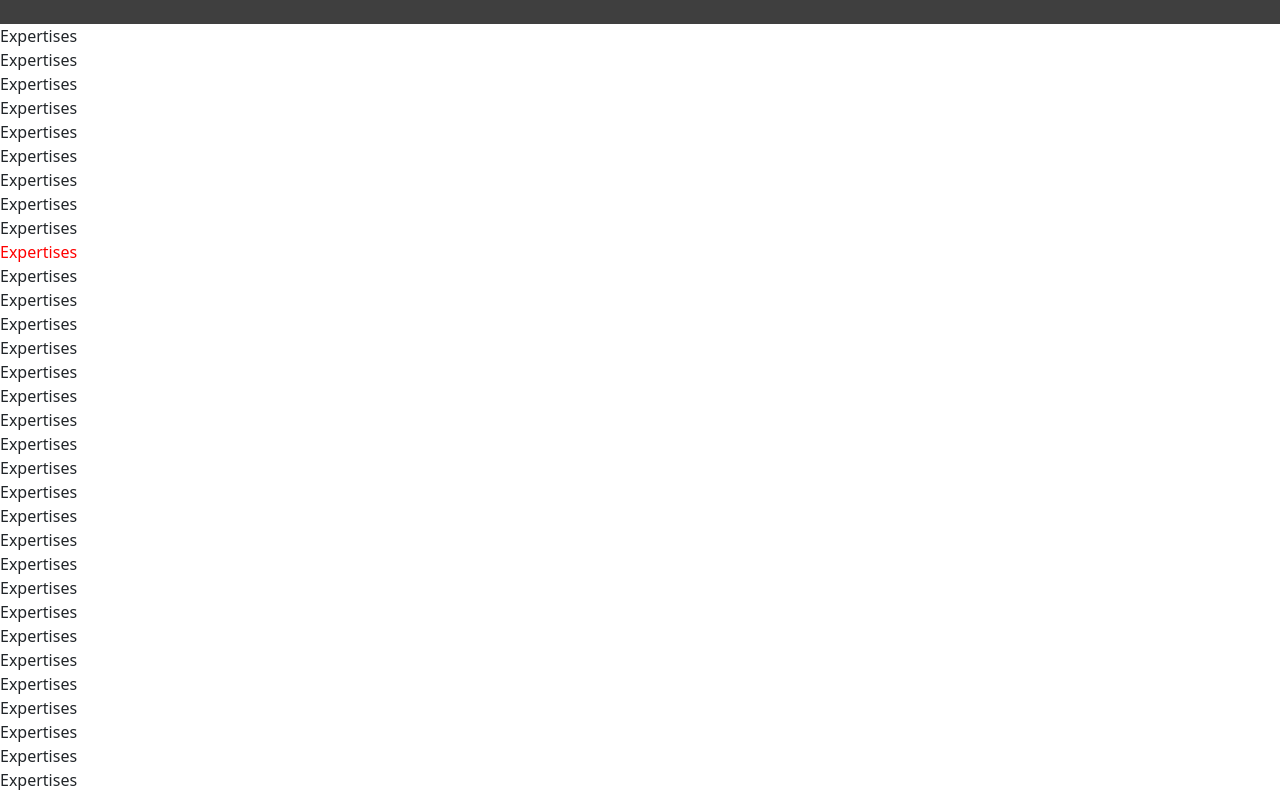
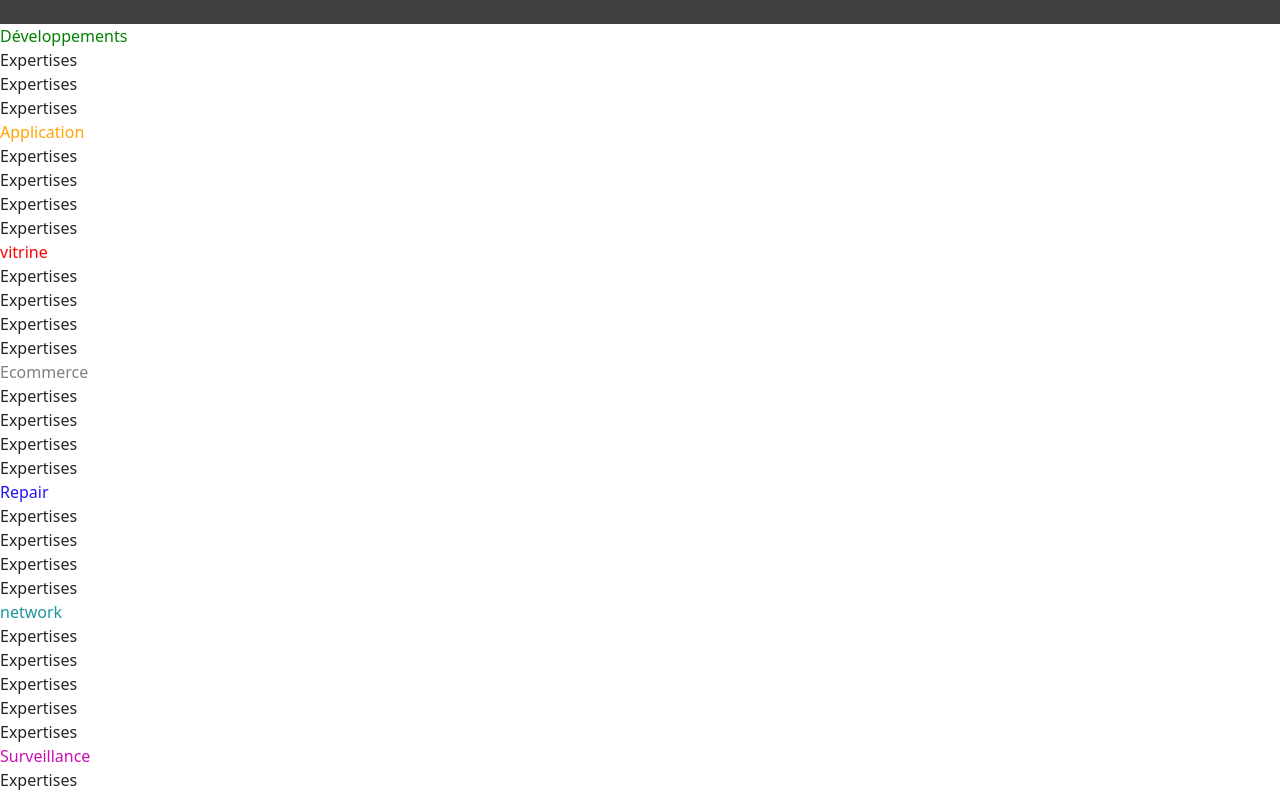
Before and after one commit to Alphonse-K/vinmartech, a React (Create React App) app: page /expertises in a window 1280 px wide. Shown: the part 840-1636 px from the top of the page. Built offline with nearby package versions, Linux system fonts and the light colour scheme; grey boxes are pictures that could not be loaded; a web font is replaced by a local one.

Commit message:
expertises and footer components updated

```diff
--- a/src/components/Expertises.js
+++ b/src/components/Expertises.js
@@ -26,37 +26,37 @@ export default function Expertises() {
             </HashLink>
           </section>
         </div>
+        <div id='specific' style={{color: 'green'}}>Développements</div>
+        <div>Expertises</div>
+        <div>Expertises</div>
+        <div>Expertises</div>
+        <div id='app' style={{color: 'orange'}}>Application</div>
+        <div>Expertises</div>
+        <div>Expertises</div>
+        <div>Expertises</div>
+        <div>Expertises</div>
+        <div id="vitrine" style={{color: 'red'}}>vitrine</div>
+        <div>Expertises</div>
+        <div>Expertises</div>
+        <div>Expertises</div>
+        <div>Expertises</div>
+        <div id='ecommerce' style={{color: 'grey'}}>Ecommerce</div>
+        <div>Expertises</div>
+        <div>Expertises</div>
+        <div>Expertises</div>
+        <div>Expertises</div>
+        <div id='repair' style={{color: '#2015ed'}}>Repair</div>
+        <div>Expertises</div>
+        <div>Expertises</div>
+        <div>Expertises</div>
+        <div>Expertises</div>
+        <div id='network' style={{color: '#1e969e'}}>network</div>
         <div>Expertises</div>
         <div>Expertises</div>
         <div>Expertises</div>
         <div>Expertises</div>
         <div>Expertises</div>
-        <div>Expertises</div>
-        <div>Expertises</div>
-        <div>Expertises</div>
-        <div>Expertises</div>
-        <div id="vitrine" style={{color: 'red'}}>Expertises</div>
-        <div>Expertises</div>
-        <div>Expertises</div>
-        <div>Expertises</div>
-        <div>Expertises</div>
-        <div>Expertises</div>
-        <div>Expertises</div>
-        <div>Expertises</div>
-        <div>Expertises</div>
-        <div>Expertises</div>
-        <div>Expertises</div>
-        <div>Expertises</div>
-        <div>Expertises</div>
-        <div>Expertises</div>
-        <div>Expertises</div>
-        <div>Expertises</div>
-        <div>Expertises</div>
-        <div>Expertises</div>
-        <div>Expertises</div>
-        <div>Expertises</div>
-        <div>Expertises</div>
-        <div>Expertises</div>
+        <div id='surveillance' style={{color: '#cc0eb3'}}>Surveillance</div>
         <div>Expertises</div>
         <div>Expertises</div>
         <div>Expertises</div>
--- a/src/components/Footer.js
+++ b/src/components/Footer.js
@@ -27,13 +27,12 @@ export default function Footer() {
             </div>
             <div className='footer-service col-xs-12 col-sm-12 col-md-3 col-lg-4'>
                 <h3>Service</h3>
-                <Link to="/expertises" className='logoLinkFooter'><h6>Développements Spécifiques</h6></Link>
-                <Link to="/expertises" className='logoLinkFooter'><h6>Maintenance Informatique</h6></Link>
-                <Link to="/expertises" className='logoLinkFooter'><h6>Caméra de Surveillance</h6></Link>
-                <Link to="/expertises" className='logoLinkFooter'><h6>Réseau Informatique</h6></Link>
-                <Link to="/expertises" className='logoLinkFooter'><h6>Application Mobile</h6></Link>
-                <Link to="/expertises" className='logoLinkFooter'><h6>Site E-Commerce</h6></Link>
-                <Link to="/expertises#vitrine" className='logoLinkFooter'><h6>Site Vitrine</h6></Link>
+                <HashLink className='logoLinkFooter' to='/expertises#specific'><h6>Développements Spécifiques</h6></HashLink>
+                <HashLink className='logoLinkFooter' to='/expertises#repair'><h6>Maintenance Informatique</h6></HashLink>
+                <HashLink className='logoLinkFooter' to='/expertises#surveillance'><h6>Caméra de Surveillance</h6></HashLink>
+                <HashLink className='logoLinkFooter' to='/expertises#network'><h6>Réseau Informatique</h6></HashLink>
+                <HashLink className='logoLinkFooter' to='/expertises#app'><h6>Application Mobile</h6></HashLink>
+                <HashLink className='logoLinkFooter' to='/expertises#ecommerce'><h6>Site E-Commerce</h6></HashLink>
                 <HashLink className='logoLinkFooter' to='/expertises#vitrine'><h6>Site Vitrine</h6></HashLink>
             </div>
             <div className='footer-contact col-xs-12 col-sm-12 col-md-3 col-lg-4'>
```
